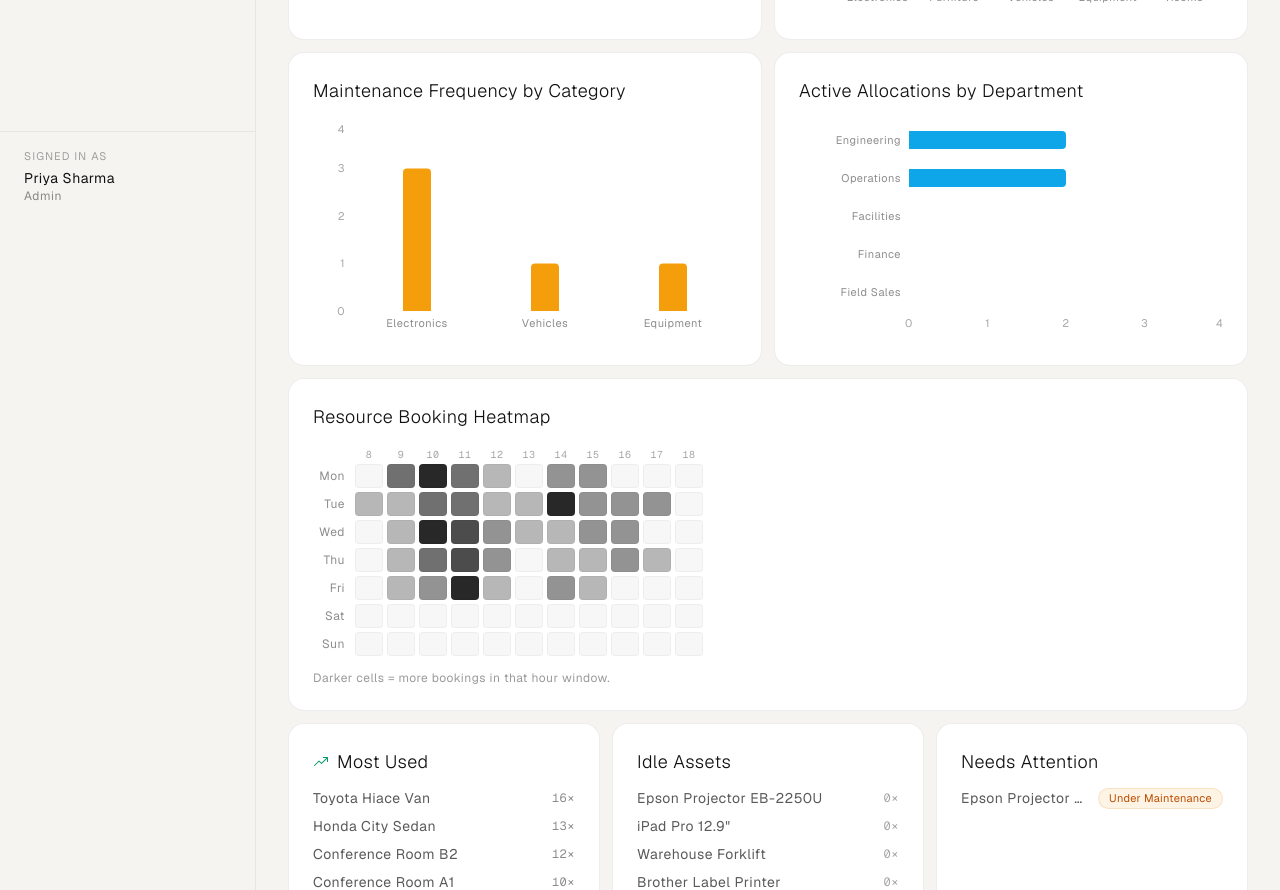
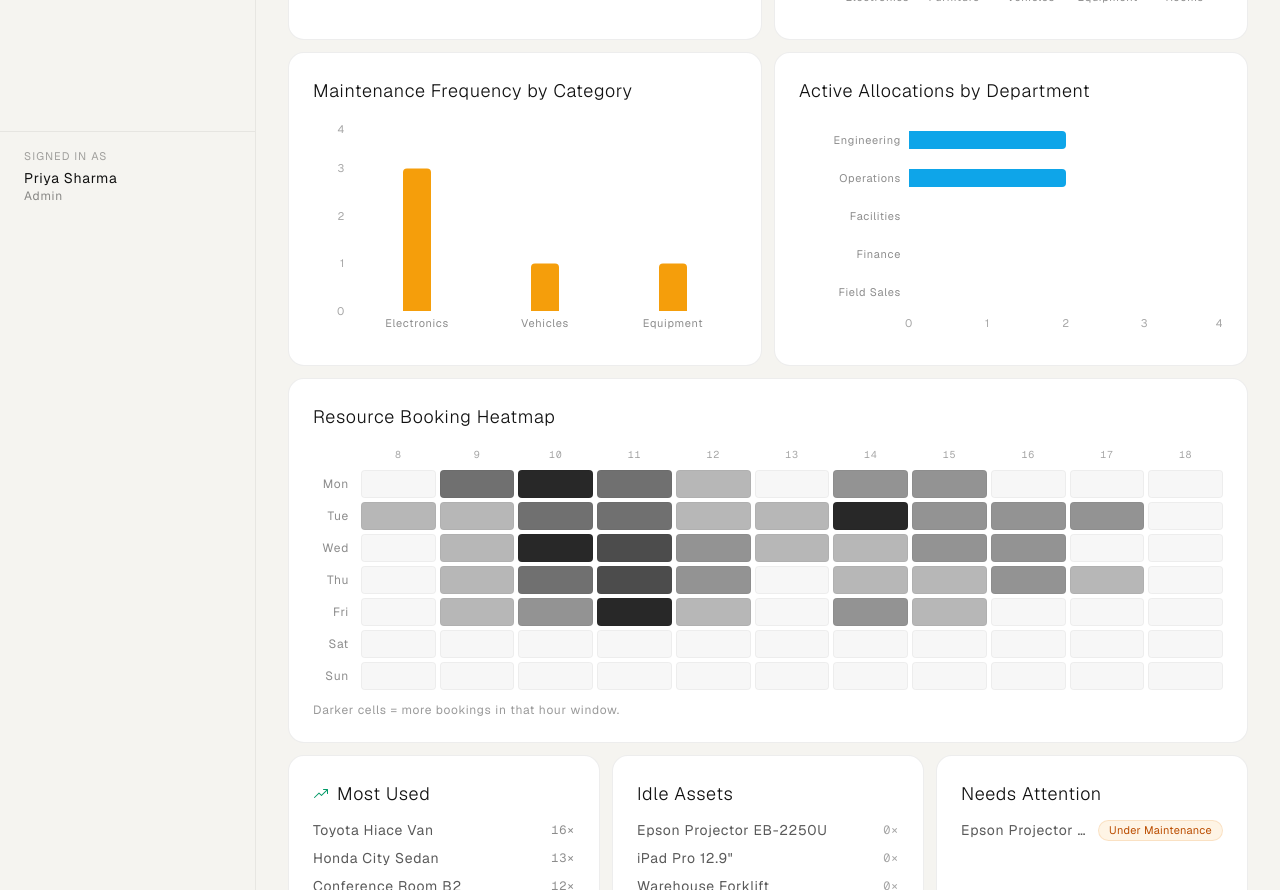
Before and after one commit to PanavPatel06/AssetFlow, a Next.js app: page /reports in a window 1280 px wide. Shown: the part 580-1470 px from the top of the page. Built offline with nearby package versions, Linux system fonts and the light colour scheme.

Commit message:
Fix heatmap to fill card width, default booking timeline to a populated resource, subtle 0.7px letter-spacing

```diff
--- a/app/(app)/bookings/page.js
+++ b/app/(app)/bookings/page.js
@@ -37,7 +37,18 @@ export default function BookingsPage() {
   const { user } = useCurrentUser();
   const resources = bookableAssets();
 
-  const [assetId, setAssetId] = useState(resources[0].id);
+  // Default to a resource that actually has bookings today, so the timeline
+  // opens with content instead of an empty grid.
+  const [assetId, setAssetId] = useState(
+    () =>
+      (
+        resources.find((r) =>
+          seedBookings.some(
+            (b) => b.assetId === r.id && dateOf(b.start) === DEFAULT_DATE
+          )
+        ) || resources[0]
+      ).id
+  );
   const [date, setDate] = useState(DEFAULT_DATE);
   const [bookings, setBookings] = useState(seedBookings);
   const [open, setOpen] = useState(false);
--- a/app/(app)/reports/page.js
+++ b/app/(app)/reports/page.js
@@ -1,5 +1,6 @@
 "use client";
 
+import { Fragment } from "react";
 import {
   BarChart,
   Bar,
@@ -230,35 +231,41 @@ export default function ReportsPage() {
       <Card hover={false} className="mt-3">
         <h3 className="mb-4 text-lg font-light text-foreground">Resource Booking Heatmap</h3>
         <div className="overflow-x-auto">
-          <div className="inline-block">
-            <div className="flex">
-              <div className="w-10" />
+          {/* Responsive grid: hour columns stretch (1fr) to fill the card width. */}
+          <div
+            className="grid min-w-[560px] gap-1"
+            style={{ gridTemplateColumns: `2.75rem repeat(${hours.length}, minmax(0, 1fr))` }}
+          >
+            {/* header row: empty corner + hour labels */}
+            <div />
             {hours.map((h) => (
-                <div key={h} className="w-8 text-center font-mono text-[10px] text-black/35">
+              <div key={h} className="pb-1 text-center font-mono text-[10px] text-black/35">
                 {h}
               </div>
             ))}
+
+            {/* one row per weekday */}
+            {days.map((day, wd) => (
+              <Fragment key={day}>
+                <div className="flex items-center justify-end pr-2 text-xs text-black/45">
+                  {day}
                 </div>
-            {days.map((day, wd) => (
-              <div key={day} className="flex items-center">
-                <div className="w-10 pr-2 text-right text-xs text-black/45">{day}</div>
                 {hours.map((h) => {
                   const v = heat[`${wd}-${h}`] || 0;
                   const intensity = v / maxHeat;
                   return (
-                    <div key={h} className="p-0.5">
                     <div
+                      key={h}
                       title={`${day} ${h}:00 · ${v} booking(s)`}
-                        className="h-6 w-7 rounded-[4px] border border-black/[0.04]"
+                      className="h-7 rounded-[4px] border border-black/[0.04]"
                       style={{
                         background:
                           v === 0 ? "rgba(0,0,0,0.03)" : `rgba(17,17,17,${0.15 + intensity * 0.75})`,
                       }}
                     />
-                    </div>
                   );
                 })}
-              </div>
+              </Fragment>
             ))}
           </div>
         </div>
--- a/app/globals.css
+++ b/app/globals.css
@@ -33,8 +33,8 @@
 }
 
 :root {
-  /* Base character spacing applied to body text. */
-  --tracking-base: 0.5px;
+  /* Base character spacing applied to body text — subtle breathing room. */
+  --tracking-base: 0.7px;
 }
 
 /* --- Base layer ------------------------------------------------------- */
```
Lines whose indentation alone changed are shown as unchanged.
